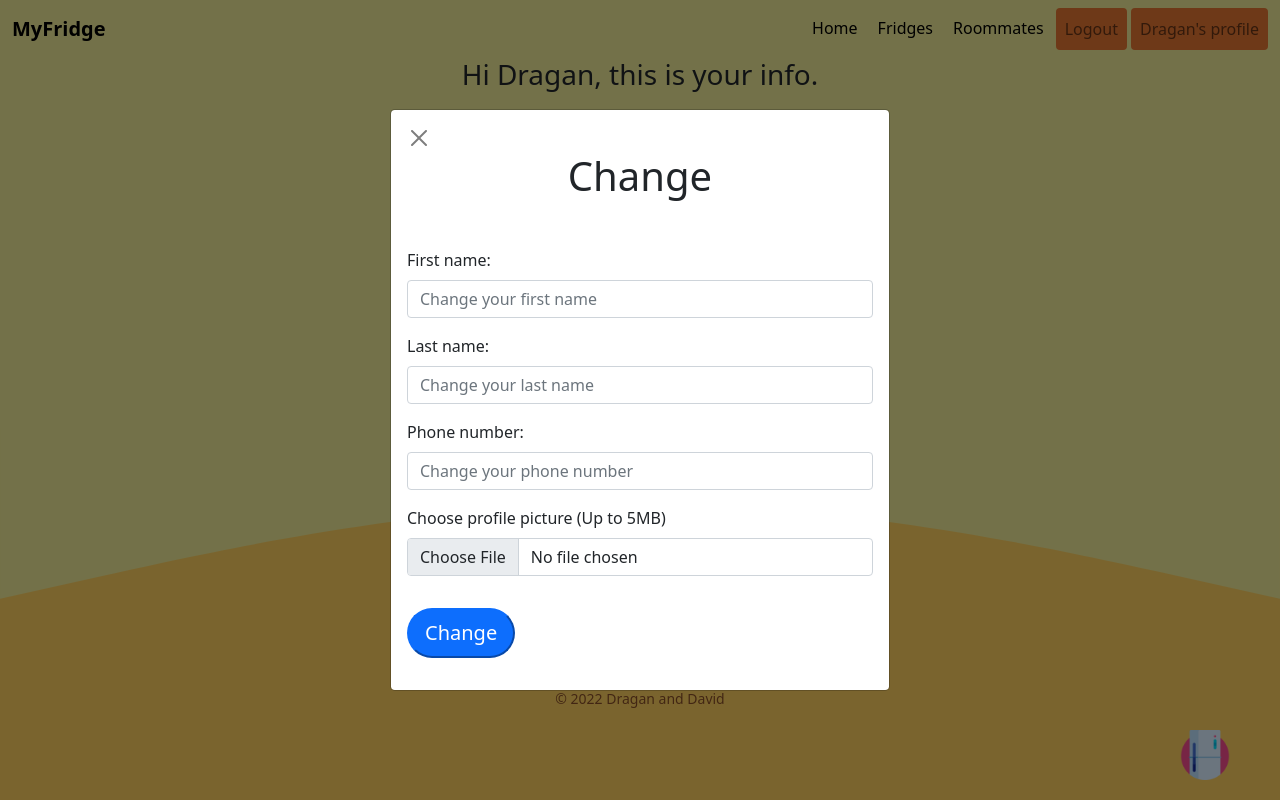
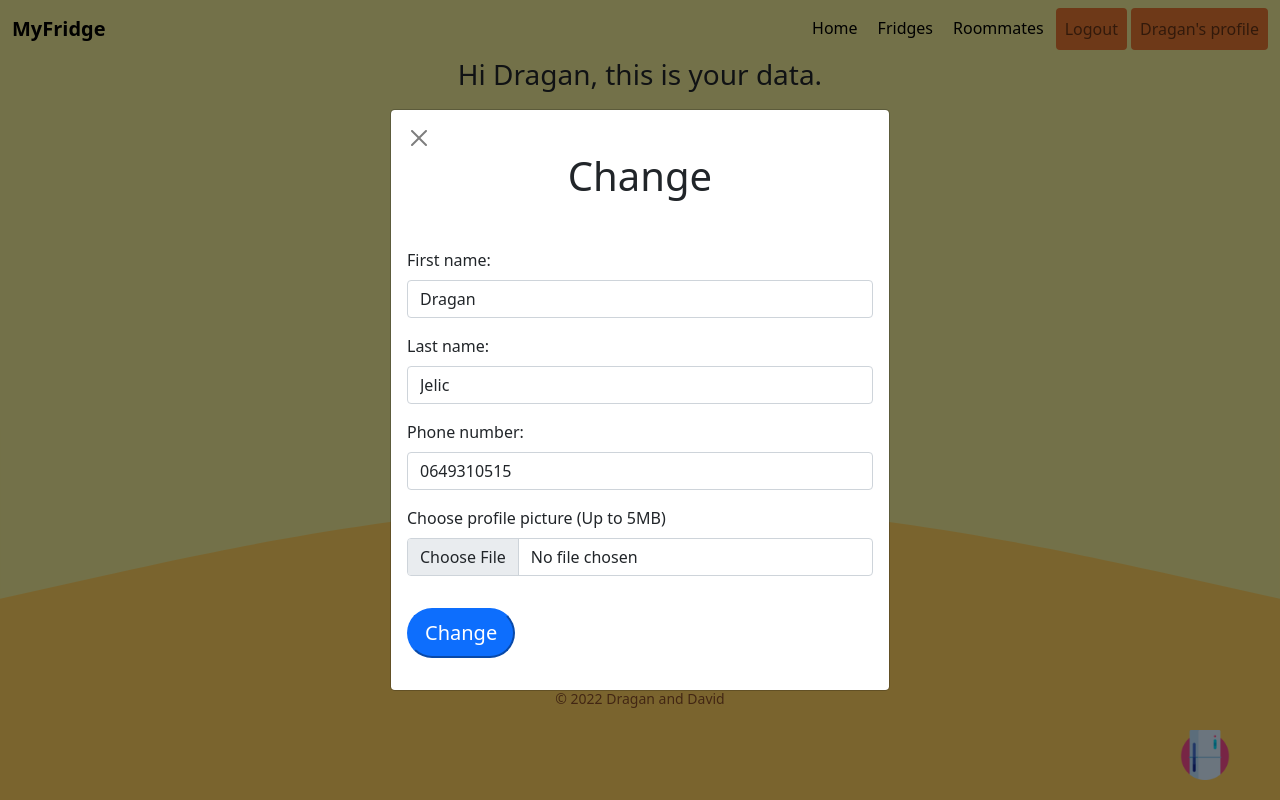
Before and after one commit to boostedgagi/myFridge, a PHP site: page /myFridge/user.php in a window 1280 px wide, after a click on "Edit data". Run offline with PHP 8.4, Linux system fonts and the light colour scheme; a user stored in the database is signed in; data comes from the database, SQL or seed files in the repository.

Commit message:
zapoceta izrada updateUser funkcionalnosti

```diff
--- /dev/null
+++ b/actions/editUserDataAction.php
@@ -0,0 +1,5 @@
+<?php
+
+//include "../classes/Database.php";
+//include "../classes/EditUser.php";
+//include "../classes/EditUserControl.php";
--- a/classes/Database.php
+++ b/classes/Database.php
@@ -93,11 +93,6 @@ class Database
 
         $getAllFridges = $this->connect()->prepare($query);
         $getAllFridges->execute(array($userEmail));
-//        if($getAllFridges->rowCount()==0){
-//            $getAllFridges=null;
-//            header("location: ./fridges.php?error=1");
-//            exit();
-//        }
         return $getAllFridges->fetchAll(PDO::FETCH_ASSOC);
     }
 
--- a/includes/editUserDataModal.php
+++ b/includes/editUserDataModal.php
@@ -16,24 +16,33 @@
                         aria-label="Close"
                 ></button>
                 <!-- editUser FORM -->
-                <form onsubmit="return validation()" action="" enctype="multipart/form-data" method="post" >
+                <form onsubmit="return validation()" action="./actions/editUserDataAction.php"
+                " enctype="multipart/form-data" method="post">
                     <h1 class="text-center mb-5">Change</h1>
 
+                    <?php
+                    $userDataForEdit = new Database();
+                    foreach ($userDataForEdit->getUserData() as $dataRow) { ?>
                         <label for="firstName" class="form-label">First name:</label>
-                    <input type="text" name="firstName" id="firstName" class="form-control" placeholder="Change your first name">
+                        <input type="text" name="firstName" id="firstName" class="form-control"
+                               placeholder="Change your first name" value="<?php echo $dataRow['firstName'] ?>">
 
                         <label for="lastName" class="form-label mt-3">Last name:</label>
-                    <input type="text" name="lastName" id="lastName" class="form-control" placeholder="Change your last name">
+                        <input type="text" name="lastName" id="lastName" class="form-control"
+                               placeholder="Change your last name" value="<?php echo $dataRow['lastName'] ?>">
 
                         <label for="phoneNumber" class="form-label mt-3">Phone number:</label>
-                    <input type="tel" name="phoneNumber" id="phoneNumber" class="form-control" placeholder="Change your phone number">
+                        <input type="tel" name="phoneNumber" id="phoneNumber" class="form-control"
+                               placeholder="Change your phone number" value="<?php echo $dataRow['phoneNumber'] ?>">
 
                         <label for="formFile" class="form-label mt-3">Choose profile picture (Up to 5MB)</label>
                         <input class="form-control mb-3" type="file" name="reg-prof-img-path" id="formFile">
-
+                        <?php
+                    }
+                    ?>
                     <button
                             type="submit"
-                        name="editUser-submit"
+                            name="editUserSubmit"
                             class="btn-lg btn-primary my-3 rounded-pill"
                     >
                         Change
--- a/user.php
+++ b/user.php
@@ -1,12 +1,13 @@
 <?php
 include "includes/header.php";
 include "includes/nav.php";
+include "classes/Database.php";
+
 include "includes/userPageAuthentication.php";
 include "includes/editUserDataModal.php";
-include "classes/Database.php";
 
 ?>
-    <h3 class="text-center">Hi <?php echo $_SESSION["userFirstName"] . ", this is your info."; ?></h3>
+    <h3 class="text-center">Hi <?php echo $_SESSION["userFirstName"] . ", this is your data."; ?></h3>
     <div class="userInfoContainer d-flex align-items-center flex-column my-3">
         <div class="p-3 bg-white rounded-2" id="userInfo">
             <?php
```
Also changed, not shown: classes/EditUser.php (added, +15 -0 lines), classes/EditUserControl.php (added, +26 -0 lines). Lines whose indentation alone changed are shown as unchanged.
